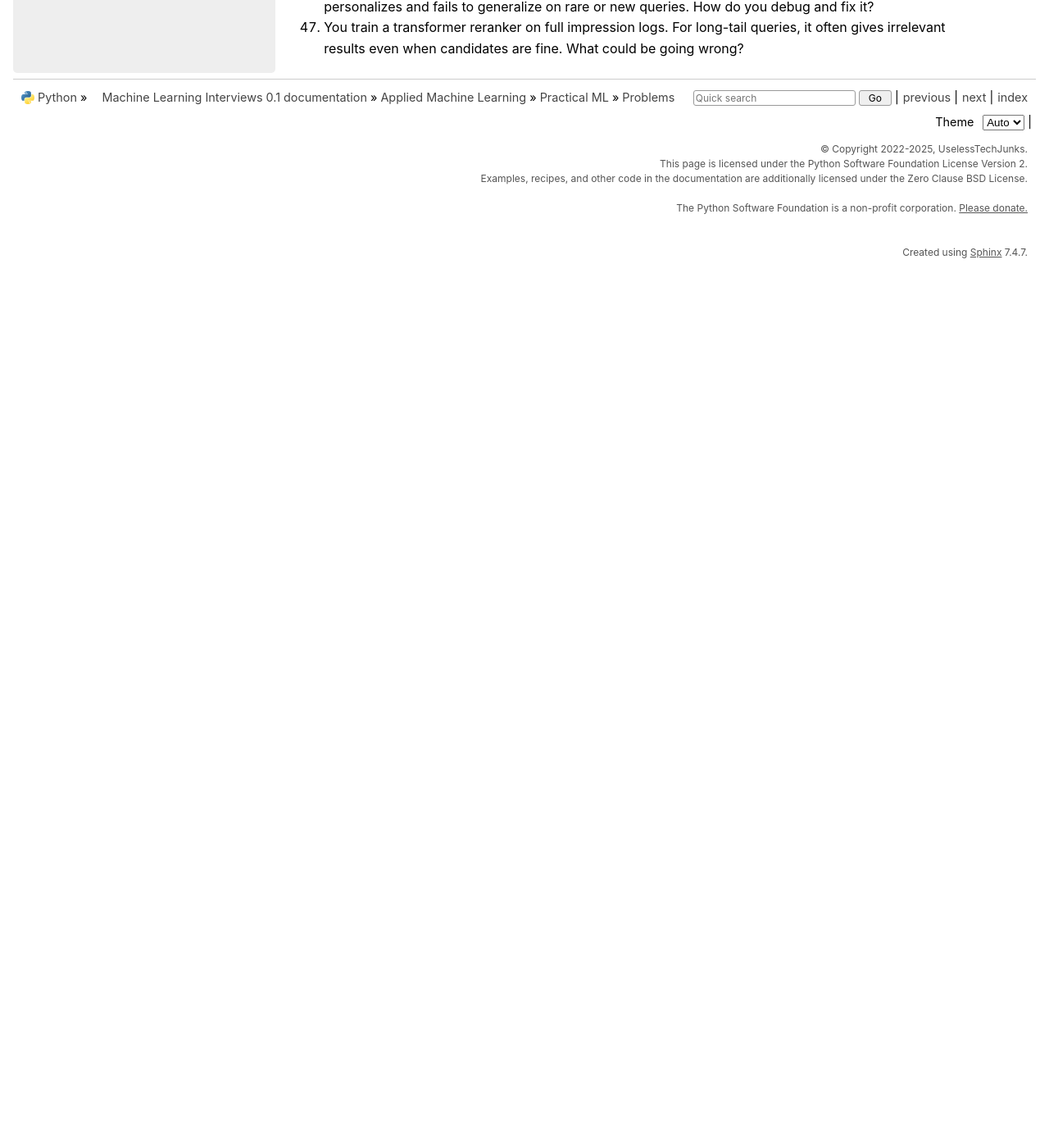
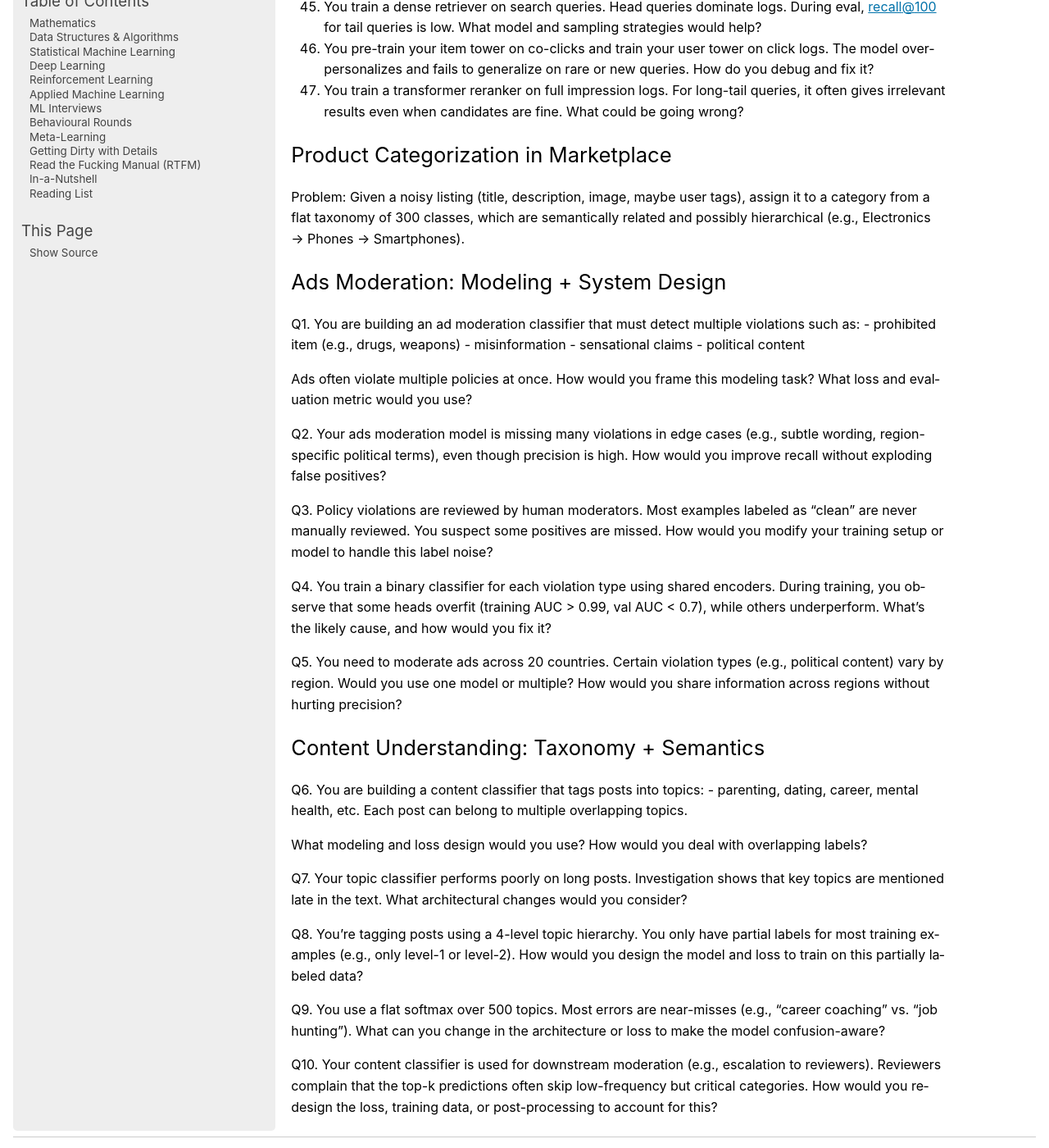
Before and after one commit to uselesstechjunks/leetcode, a Sphinx documentation site: the page built from docs/source/applied/practical/prob.rst, in a window 1280 px wide and 1400 px high, scrolled down 3864 px. Shown: the whole window at 82% size. Built offline with Sphinx 7.4.7, drawn with Linux system fonts in a browser that asks for light colours; pages that are not in the unit, such as notebooks, are missing from menus; before the commit the page ends 4190 px from its top, so only the background shows below that; some of the changed text lies outside the part shown.

Commit message:
Update prob.rst

```diff
--- a/docs/source/applied/practical/prob.rst
+++ b/docs/source/applied/practical/prob.rst
@@ -132,3 +132,64 @@ Tail Query Recovery and Head Bias
 46. You pre-train your item tower on co-clicks and train your user tower on click logs. The model over-personalizes and fails to generalize on rare or new queries. How do you debug and fix it?
 
 47. You train a transformer reranker on full impression logs. For long-tail queries, it often gives irrelevant results even when candidates are fine. What could be going wrong?
+
+*************************************************************************
+Product Categorization in Marketplace
+*************************************************************************
+Problem:
+Given a noisy listing (title, description, image, maybe user tags), assign it to a category from a flat taxonomy of 300 classes, which are semantically related and possibly hierarchical (e.g., Electronics → Phones → Smartphones).
+
+*************************************************************************
+Ads Moderation: Modeling + System Design
+*************************************************************************
+Q1.
+You are building an ad moderation classifier that must detect multiple violations such as:
+- prohibited item (e.g., drugs, weapons)
+- misinformation
+- sensational claims
+- political content
+
+Ads often violate multiple policies at once.
+How would you frame this modeling task? What loss and evaluation metric would you use?
+
+Q2.
+Your ads moderation model is missing many violations in edge cases (e.g., subtle wording, region-specific political terms), even though precision is high.
+How would you improve recall without exploding false positives?
+
+Q3.
+Policy violations are reviewed by human moderators. Most examples labeled as “clean” are never manually reviewed. You suspect some positives are missed.
+How would you modify your training setup or model to handle this label noise?
+
+Q4.
+You train a binary classifier for each violation type using shared encoders. During training, you observe that some heads overfit (training AUC > 0.99, val AUC < 0.7), while others underperform.
+What’s the likely cause, and how would you fix it?
+
+Q5.
+You need to moderate ads across 20 countries. Certain violation types (e.g., political content) vary by region.
+Would you use one model or multiple? How would you share information across regions without hurting precision?
+
+*************************************************************************
+Content Understanding: Taxonomy + Semantics
+*************************************************************************
+Q6.
+You are building a content classifier that tags posts into topics:
+- parenting, dating, career, mental health, etc.
+Each post can belong to multiple overlapping topics.
+
+What modeling and loss design would you use? How would you deal with overlapping labels?
+
+Q7.
+Your topic classifier performs poorly on long posts. Investigation shows that key topics are mentioned late in the text.
+What architectural changes would you consider?
+
+Q8.
+You’re tagging posts using a 4-level topic hierarchy. You only have partial labels for most training examples (e.g., only level-1 or level-2).
+How would you design the model and loss to train on this partially labeled data?
+
+Q9.
+You use a flat softmax over 500 topics. Most errors are near-misses (e.g., “career coaching” vs. “job hunting”).
+What can you change in the architecture or loss to make the model confusion-aware?
+
+Q10.
+Your content classifier is used for downstream moderation (e.g., escalation to reviewers). Reviewers complain that the top-k predictions often skip low-frequency but critical categories.
+How would you redesign the loss, training data, or post-processing to account for this?
```
